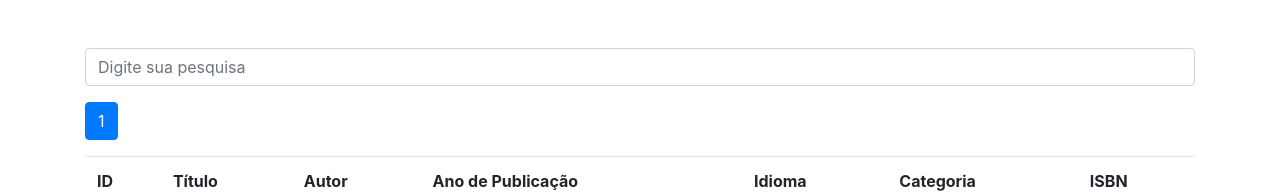
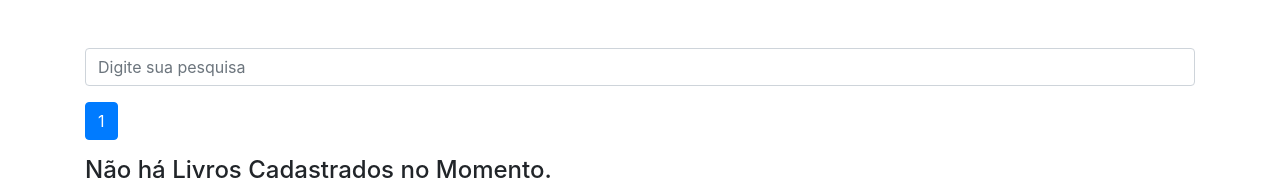
Before and after one commit to uadson/mesadelivros, a Django app: page /index/ in a window 1280 px wide. Shown: the part 56-249 px from the top of the page. Run offline with Django 3.2, Linux system fonts and the light colour scheme; data that the repository does not hold is empty; some libraries are stand-ins or nearby versions.

Commit message:
altered index.html

```diff
--- a/website/templates/website/index.html
+++ b/website/templates/website/index.html
@@ -34,6 +34,7 @@
   </thead>
     <tbody>
 
+        {% if livros%}
           {% for livro in livros %}
 
             <tr>
@@ -50,6 +51,12 @@
 
          {% endfor %}
 
+        {% else%}
+
+          <h4>Não há Livros Cadastrados no Momento.</h4>
+
+        {% endif%}
+
     </tbody>
 </table>
 
```
